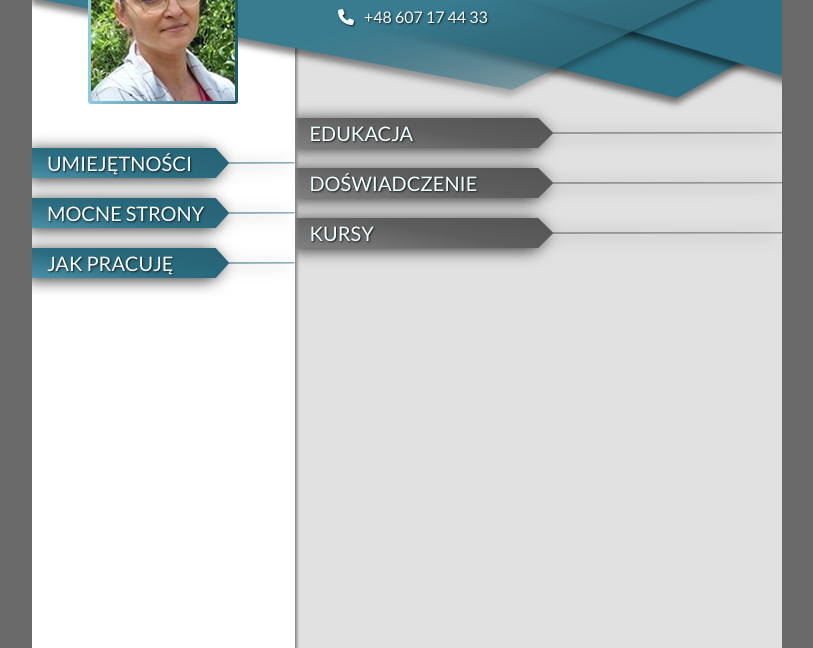
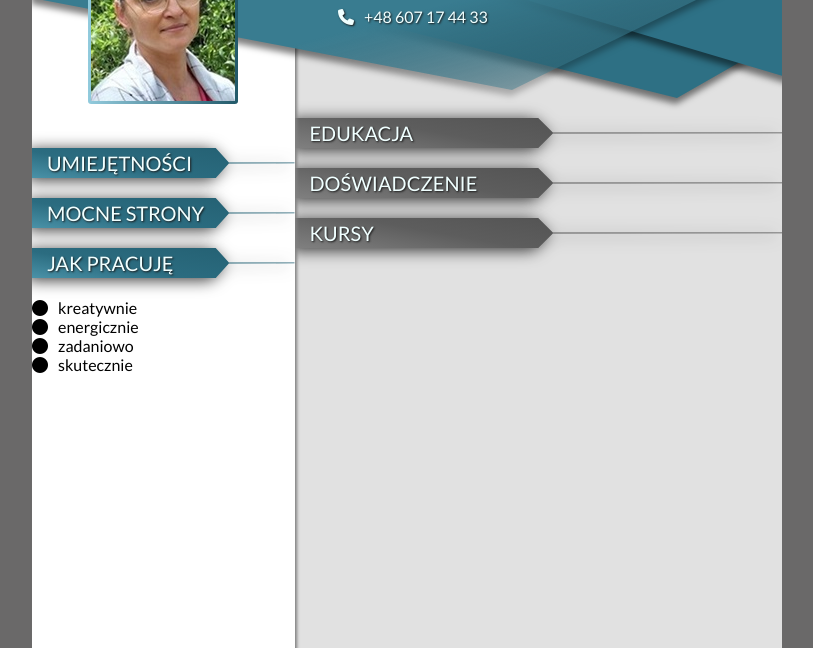
Before and after one commit to loca20/CV-Anna-Lukaszczyk, a plain HTML site: page index.html in a window 1280 px wide. Shown: the part 152-800 px from the top of the page, without its empty margins (233-1046 px from the left). Drawn offline with Linux system fonts and the light colour scheme.

Commit message:
added ul list to "how I work" section

```diff
--- a/index.html
+++ b/index.html
@@ -71,6 +71,12 @@
                 <div class="section-title-shadow">
                     <h2 class="section-title">jak pracuję</h2>
                 </div>
+                <ul class="list">
+                    <li class="list-item"><i class="fa-solid fa-circle"></i>kreatywnie</li>
+                    <li class="list-item"><i class="fa-solid fa-circle"></i>energicznie</li>
+                    <li class="list-item"><i class="fa-solid fa-circle"></i>zadaniowo</li>
+                    <li class="list-item"><i class="fa-solid fa-circle"></i>skutecznie</li>
+                </ul>
             </section>
         </aside>
     </div>
```
